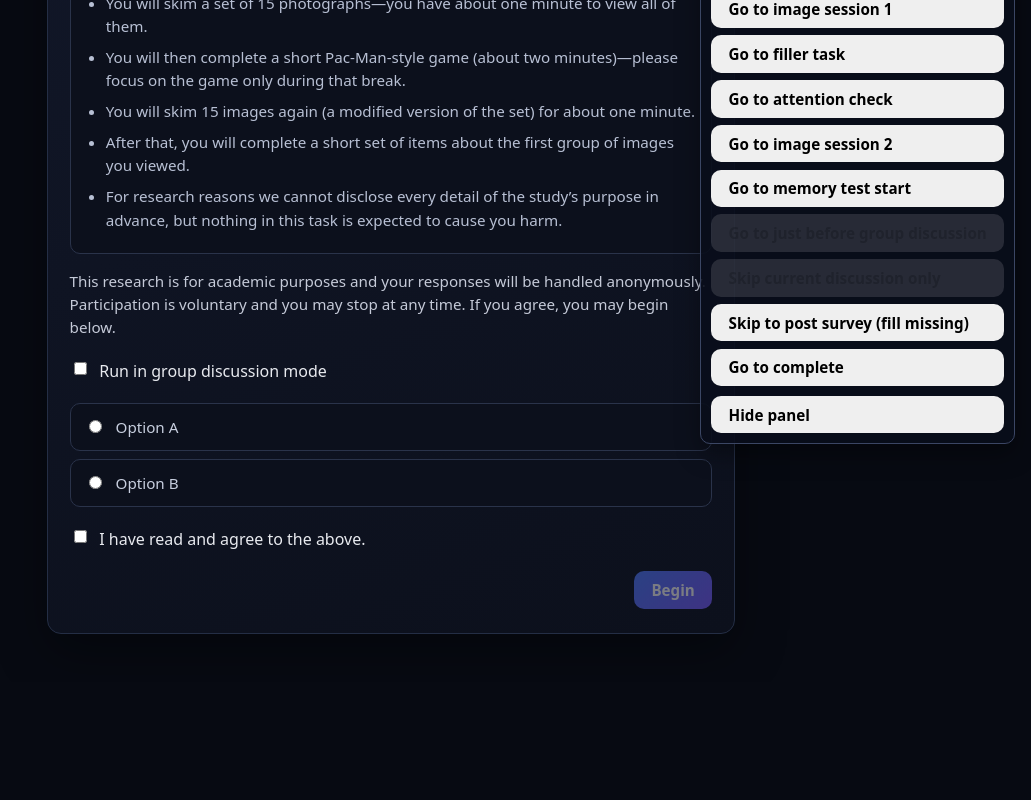
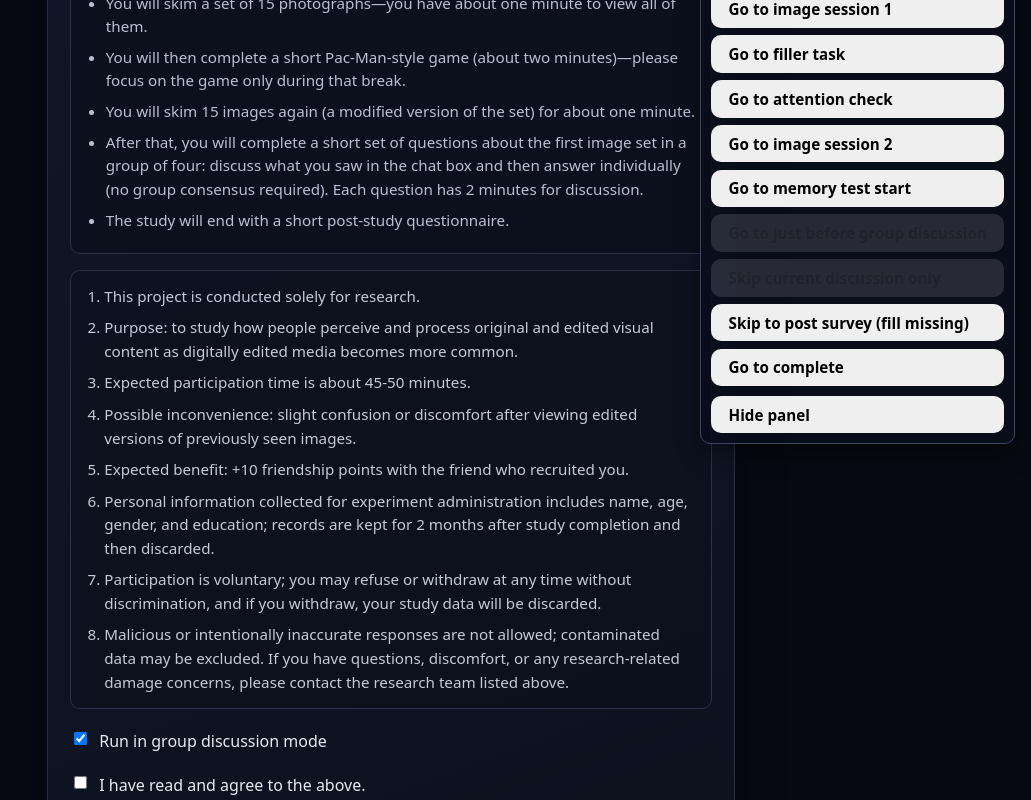
Before and after one commit to sehoon1106/prj-hci, a React (Vite) app: page / in a window 1280 px wide. Shown: the part 340-1140 px from the top of the page, without its empty margins (249-1280 px from the left). Before the commit the page ends 1022 px from the top, so only its background shows below. Built offline with nearby package versions, Linux system fonts and the light colour scheme.

Commit message:
minor fixes

```diff
--- a/public/config/study.json
+++ b/public/config/study.json
@@ -1,15 +1,15 @@
 {
   "schemaVersion": 1,
-  "title": "Photograph viewing study",
-  "shortDescription": "This session takes about 15–20 minutes. Please read the overview below, then review the consent text.",
+  "title": "Informed Consent for Human Subjects",
+  "shortDescription": "Basic Information of Research Project - An Experimental Study of Visual Perceptions of Edited Images. The study takes about 45-50 minutes per person.",
   "procedureSteps": [
     "You will skim a set of 15 photographs—you have about one minute to view all of them.",
     "You will then complete a short Pac-Man-style game (about two minutes)—please focus on the game only during that break.",
     "You will skim 15 images again (a modified version of the set) for about one minute.",
-    "After that, you will complete a short set of items about the first group of images you viewed.",
-    "For research reasons we cannot disclose every detail of the study’s purpose in advance, but nothing in this task is expected to cause you harm."
+    "After that, you will complete a short set of questions about the first image set in a group of four: discuss what you saw in the chat box and then answer individually (no group consensus required). Each question has 2 minutes for discussion.",
+    "The study will end with a short post-study questionnaire."
   ],
-  "consentText": "This research is for academic purposes and your responses will be handled anonymously. Participation is voluntary and you may stop at any time. If you agree, you may begin below.",
+  "consentText": "1) This project is conducted solely for research. 2) Purpose: to study how people perceive and process original and edited visual content as digitally edited media becomes more common. 3) Expected participation time is about 45-50 minutes. 4) Possible inconvenience: slight confusion or discomfort after viewing edited versions of previously seen images. 5) Expected benefit: +10 friendship points with the friend who recruited you. 6) Personal information collected for experiment administration includes name, age, gender, and education; records are kept for 2 months after study completion and then discarded. 7) Participation is voluntary; you may refuse or withdraw at any time without discrimination, and if you withdraw, your study data will be discarded. 8) Malicious or intentionally inaccurate responses are not allowed; contaminated data may be excluded. If you have questions, discomfort, or any research-related damage concerns, please contact the research team listed above.",
   "baselinePhaseTitle": "First image set",
   "baselinePhaseInstructions": "The following images are similar to everyday, news, or documentary-style scenes. Browse each scene naturally. Swipe the screen or use the buttons to move between images. You have about one minute on this screen; when that time runs out, the study advances to the next step automatically—you cannot stay longer or pause this block.",
   "conditionPhaseTitle": "Second image set",
--- a/src/App.css
+++ b/src/App.css
@@ -111,6 +111,27 @@ body {
 .consent {
   font-size: 0.95rem;
   color: #c5cad8;
+}
+
+.consent-card {
+  margin: 1rem 0 0;
+  padding: 0.85rem 1rem;
+  border: 1px solid #2a334a;
+  border-radius: 10px;
+  background: rgba(10, 15, 28, 0.6);
+  line-height: 1.55;
+}
+
+.consent-lead {
+  margin: 0;
+}
+
+.consent-list {
+  margin: 0;
+  padding-left: 1.1rem;
+  display: flex;
+  flex-direction: column;
+  gap: 0.5rem;
 }
 
 .check-row {
--- a/src/components/StudyFlow.tsx
+++ b/src/components/StudyFlow.tsx
@@ -137,6 +137,20 @@ function formatParticipantIdForDisplay(answers: Record<string, string | number>)
   return String(raw).trim()
 }
 
+function parseConsentSections(consentText: string): { lead: string; items: string[] } {
+  const normalized = consentText.replace(/\s+/g, ' ').trim()
+  if (!normalized) return { lead: '', items: [] }
+  const parts = normalized.split(/(?=\d+\)\s)/g).map((p) => p.trim()).filter(Boolean)
+  const items: string[] = []
+  let lead = ''
+  for (const part of parts) {
+    const m = part.match(/^(\d+)\)\s*(.*)$/)
+    if (m) items.push(m[2]!.trim())
+    else lead = lead ? `${lead} ${part}` : part
+  }
+  return { lead, items }
+}
+
 function CountdownFiller({
   seconds,
   onDone,
@@ -242,7 +256,7 @@ export function StudyFlow() {
   const meta = bundle.study
   const groupCfg = meta.groupDiscussion
   const groupModeEnabled = Boolean(groupCfg?.enabled)
-  const [groupModeRequested, setGroupModeRequested] = useState(false)
+  const [groupModeRequested, setGroupModeRequested] = useState(() => groupModeEnabled)
   const [groupMemorySubphase, setGroupMemorySubphase] = useState<GroupMemorySubphase>('solo_gate')
   const slides = bundle.slides.slides
   const memoryItems = bundle.memory.items
@@ -266,6 +280,7 @@ export function StudyFlow() {
     () => groupMemoryOrder.map((i) => memoryItems[i]!),
     [groupMemoryOrder, memoryItems],
   )
+  const consentSections = useMemo(() => parseConsentSections(meta.consentText), [meta.consentText])
   const fillMissingMemoryResponses = (
     existing: MemoryResponse[],
     itemsForPhase: MemoryItemDef[],
@@ -536,7 +551,18 @@ export function StudyFlow() {
             </ul>
           </section>
         ) : null}
-        <p className="consent">{meta.consentText}</p>
+        <section className="consent consent-card" aria-label="Consent details">
+          {consentSections.lead ? <p className="consent-lead">{consentSections.lead}</p> : null}
+          {consentSections.items.length > 0 ? (
+            <ol className="consent-list">
+              {consentSections.items.map((itemText, idx) => (
+                <li key={idx}>{itemText}</li>
+              ))}
+            </ol>
+          ) : (
+            <p className="consent-lead">{meta.consentText}</p>
+          )}
+        </section>
         {groupModeEnabled ? (
           <label className="check-row">
             <input
```
